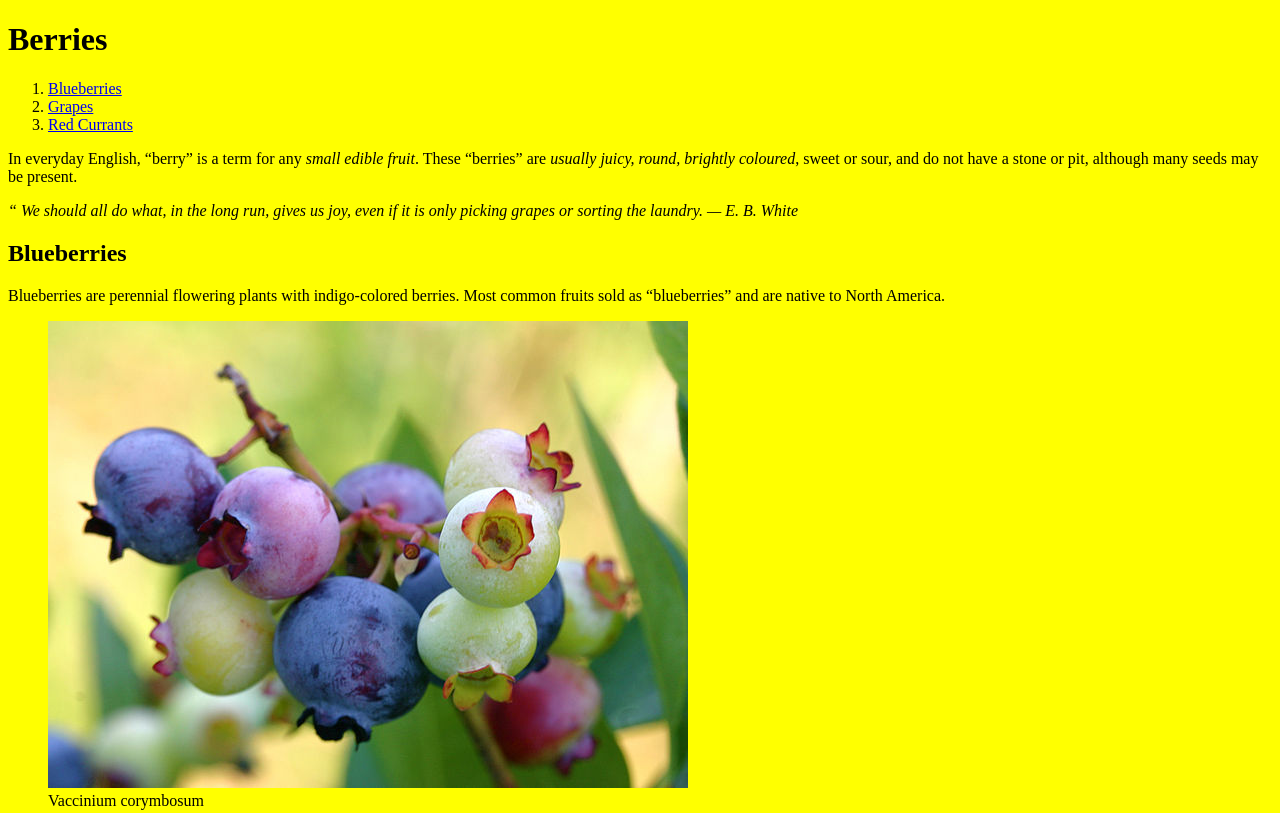
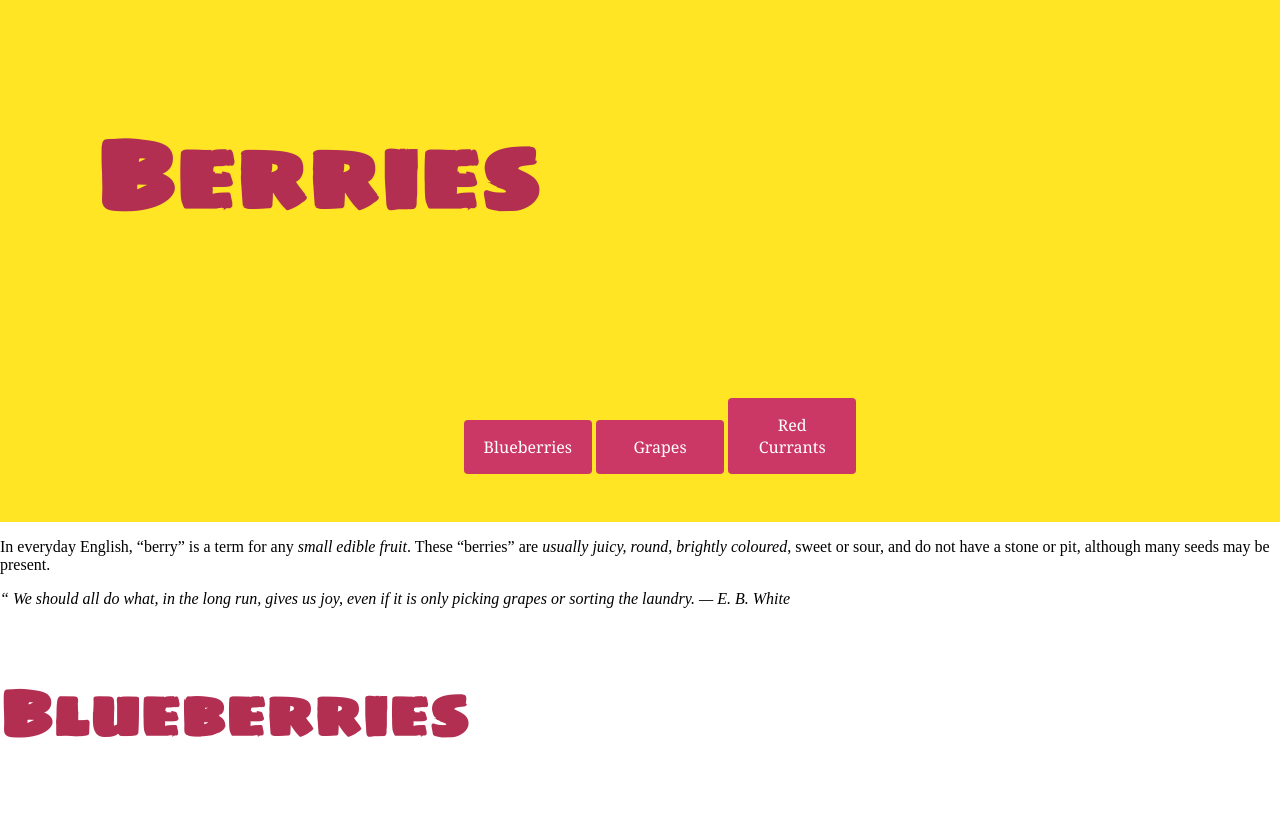
Before and after one commit to kaylaboch/project-1, a plain HTML site: page index.html in a window 1280 px wide. Shown: the top 813 px of the page. Drawn offline with Linux system fonts and the light colour scheme.

Commit message:
font size, type, color, boxes

```diff
--- a/css/main.css
+++ b/css/main.css
@@ -1,3 +1,46 @@
 html{
-  background-color:yellow;
+  background-color:white;
 }
+h1{
+  font-weight:bold;
+  font-size: 6rem;
+  color: #b32f52;
+  font-family: "Sigmar One", cursive;
+  background-color: #ffe524;
+  padding: 1em 1em 1em 1em;
+  margin: 0;
+  } h2{
+  font-weight: bold;
+  font-size: 4rem;
+  color: #b32f52;
+  font-family: 'Sigmar One', cursive;
+}
+nav{
+  font-weight: normal;
+  color: white;
+  font-family: "Georgia";
+  background-color: #ffe524;
+  text-align:center;
+  padding: 2em;
+}
+nav ul{
+  list-style-type: none;
+  margin: 0;
+  padding:0;
+  align:center;
+}
+nav li{
+  display: inline-block;
+}
+nav a{
+  display: inline-block;
+  padding: 1em;
+  background-color: #cc3865;
+  color: white;
+  text-decoration: none;
+  border-radius: 4px;
+  width: 6em;
+}
+body{
+  margin:0;
+}
--- a/index.html
+++ b/index.html
@@ -4,7 +4,7 @@
   <meta charset="utf-8">
   <title>project-1</title>
   <link href="css/main.css" rel="stylesheet">
-  <link href='http://fonts.googleapis.com/css?family=Bevan' rel='stylesheet' type='text/css'>
+  <link href='http://fonts.googleapis.com/css?family=Sigmar+One' rel='stylesheet' type='text/css'>
 </head>
 <body>
 
```
